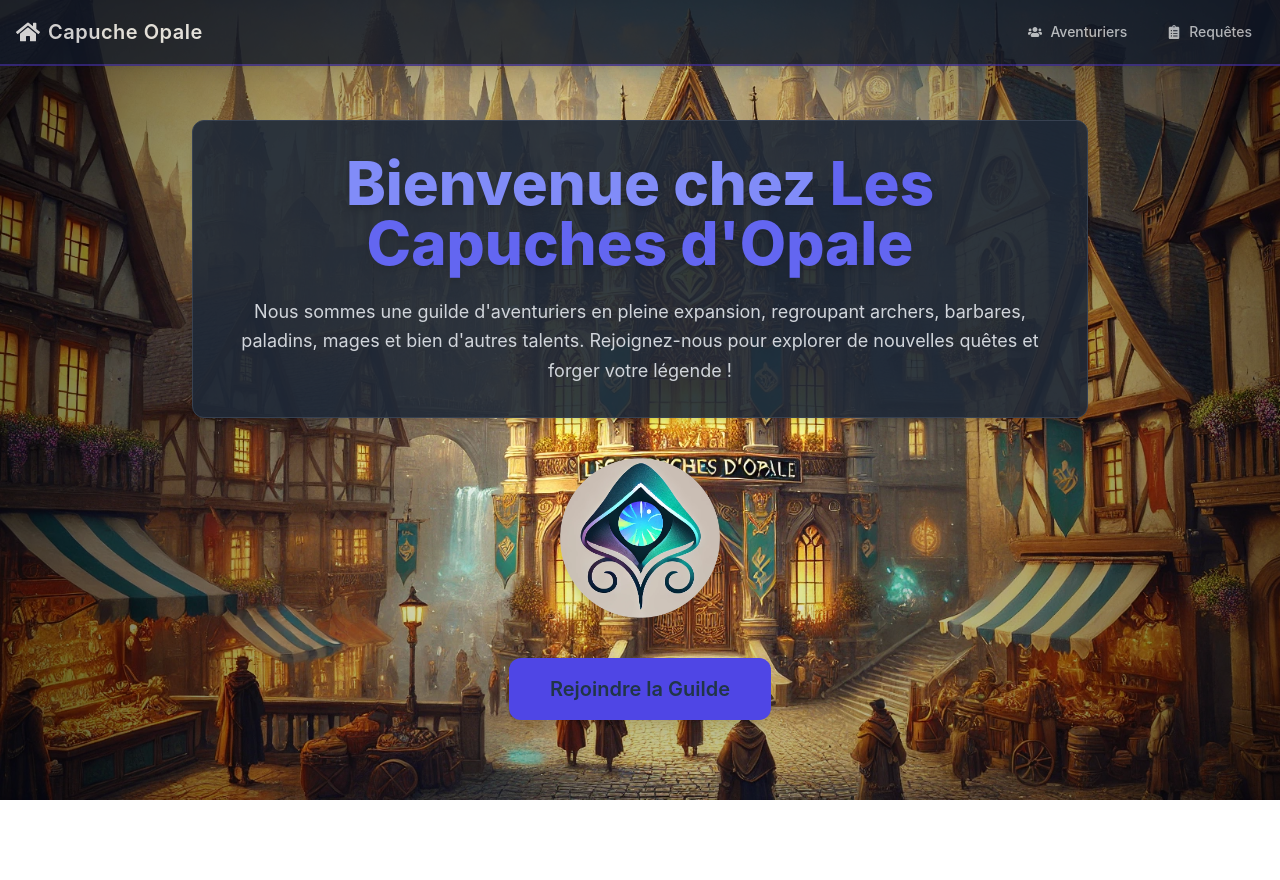
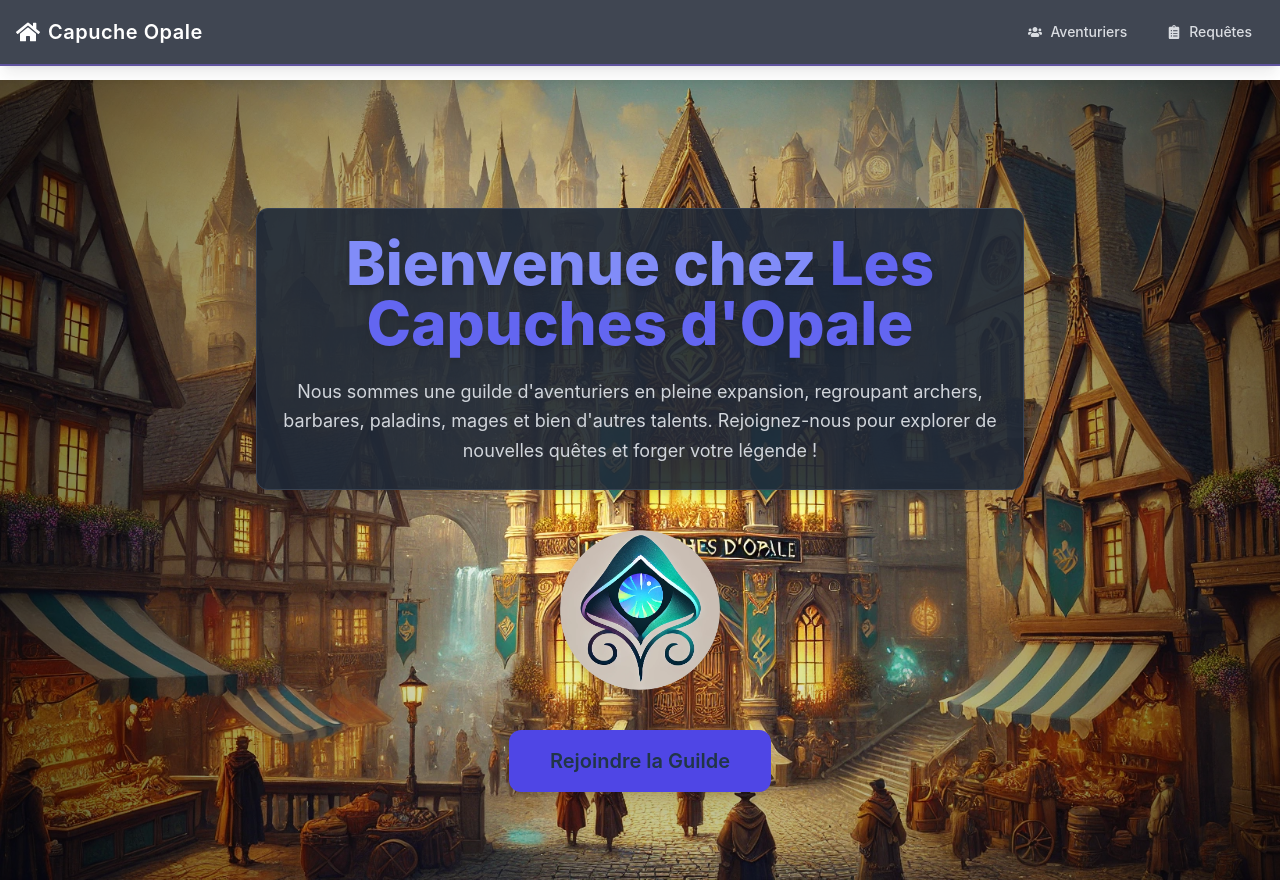
Before and after one commit to Nathaniel-Vaur-Henel/ynov-2025-M2-capuches-opale, a React (Vite) app in the folder front/: page / in a window 1280 px wide. Before the commit the page ends 800 px from the top, so only its background shows below. Built offline with nearby package versions, Linux system fonts and the light colour scheme.

Commit message:
(fix): correction probleme css page accueil,adventure et request

```diff
--- a/front/src/components/pages/Home.tsx
+++ b/front/src/components/pages/Home.tsx
@@ -7,11 +7,13 @@ export default function Home() {
              style={{ backgroundImage: `url(${background})` }}>
             {/* Effet de brume accentué */}
             <div className="absolute inset-0 pointer-events-none">
-                <div className="absolute inset-0 bg-black opacity-70" style={{ maskImage: "radial-gradient(circle, rgba(0,0,0,0) 20%, rgba(0,0,0,0.9) 95%)" }}></div>
+                <div className="absolute inset-0 bg-black opacity-70"
+                     style={{maskImage: "radial-gradient(circle, rgba(0,0,0,0) 20%, rgba(0,0,0,0.9) 95%)"}}></div>
             </div>
 
             {/* Contenu */}
-            <div className="relative w-full max-w-4xl bg-gray-800 bg-opacity-90 p-8 rounded-xl shadow-lg border border-gray-700 transform hover:scale-105 transition duration-500">
+            <div
+                className="relative w-full max-w-3xl bg-gray-800 bg-opacity-90 p-6 rounded-xl shadow-lg border border-gray-700 transform hover:scale-105 transition duration-500">
                 <h1 className="text-6xl font-extrabold mb-6 text-indigo-400 drop-shadow-lg text-center">
                     Bienvenue chez <span className="text-indigo-500">Les Capuches d'Opale</span>
                 </h1>
@@ -24,7 +26,8 @@ export default function Home() {
 
             {/* Logo avec animation */}
             <div className="relative flex justify-center">
-                <img src={logo} alt="Les Capuches d'Opale" className="h-40 drop-shadow-lg transition-transform duration-500 hover:rotate-6" />
+                <img src={logo} alt="Les Capuches d'Opale"
+                     className="h-40 drop-shadow-lg transition-transform duration-500 hover:rotate-6"/>
             </div>
 
             {/* Bouton pour rejoindre la guilde avec effet lumineux */}
--- a/front/src/index.css
+++ b/front/src/index.css
@@ -48,6 +48,7 @@ body {
 	display: block;
 	min-width: 320px;
 	min-height: 100vh;
+	padding-top: 5rem;
 }
 
 h1 {
```
